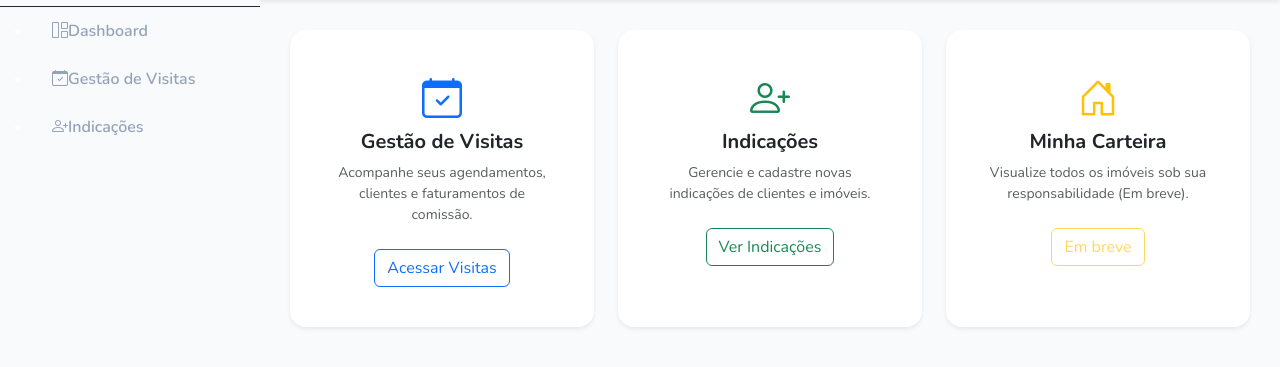
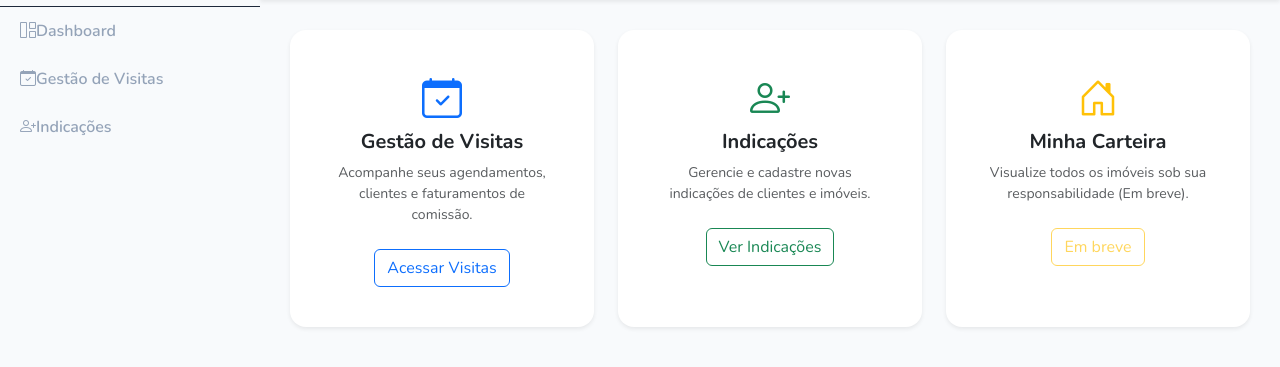
Before and after one commit to dehonsilva-a11y/taagendado, a Flask app: page / in a window 1280 px wide. Shown: the part 74-441 px from the top of the page. Run offline with Flask 3, Linux system fonts and the light colour scheme; the visitor is signed in with stand-in values (Sample User, id 1); data that the repository does not hold is empty.

Commit message:
Ajuste nav-menu

```diff
--- a/templates/base.html
+++ b/templates/base.html
@@ -7,7 +7,7 @@
     <link href="https://cdn.jsdelivr.net/npm/bootstrap@5.3.0/dist/css/bootstrap.min.css" rel="stylesheet">
     <link href="https://fonts.googleapis.com/css2?family=Nunito:wght@400;600;700&display=swap" rel="stylesheet">
     <link rel="stylesheet" href="https://cdn.jsdelivr.net/npm/bootstrap-icons@1.10.5/font/bootstrap-icons.css">
-    <link rel="stylesheet" href="/static/style.css">
+    <link rel="stylesheet" href="{{ url_for('static', filename='style.css') }}">
 </head>
 <body>
     <!-- Sidebar -->
@@ -15,7 +15,7 @@
         <div class="sidebar-brand">
             <i class="bi bi-buildings-fill text-primary me-2"></i> Lello Imóveis
         </div>
-        <ul class="nav-menu">
+        <ul class="nav flex-column list-unstyled w-100">
             <li class="nav-item"><a href="{{ url_for('home') }}" class="nav-link"><i class="bi bi-grid-1x2"></i> Dashboard</a></li>
             <li class="nav-item"><a href="{{ url_for('visitas') }}" class="nav-link"><i class="bi bi-calendar-check"></i> Gestão de Visitas</a></li>
             <li class="nav-item"><a href="{{ url_for('indicacao') }}" class="nav-link"><i class="bi bi-person-plus"></i> Indicações</a></li>
```
